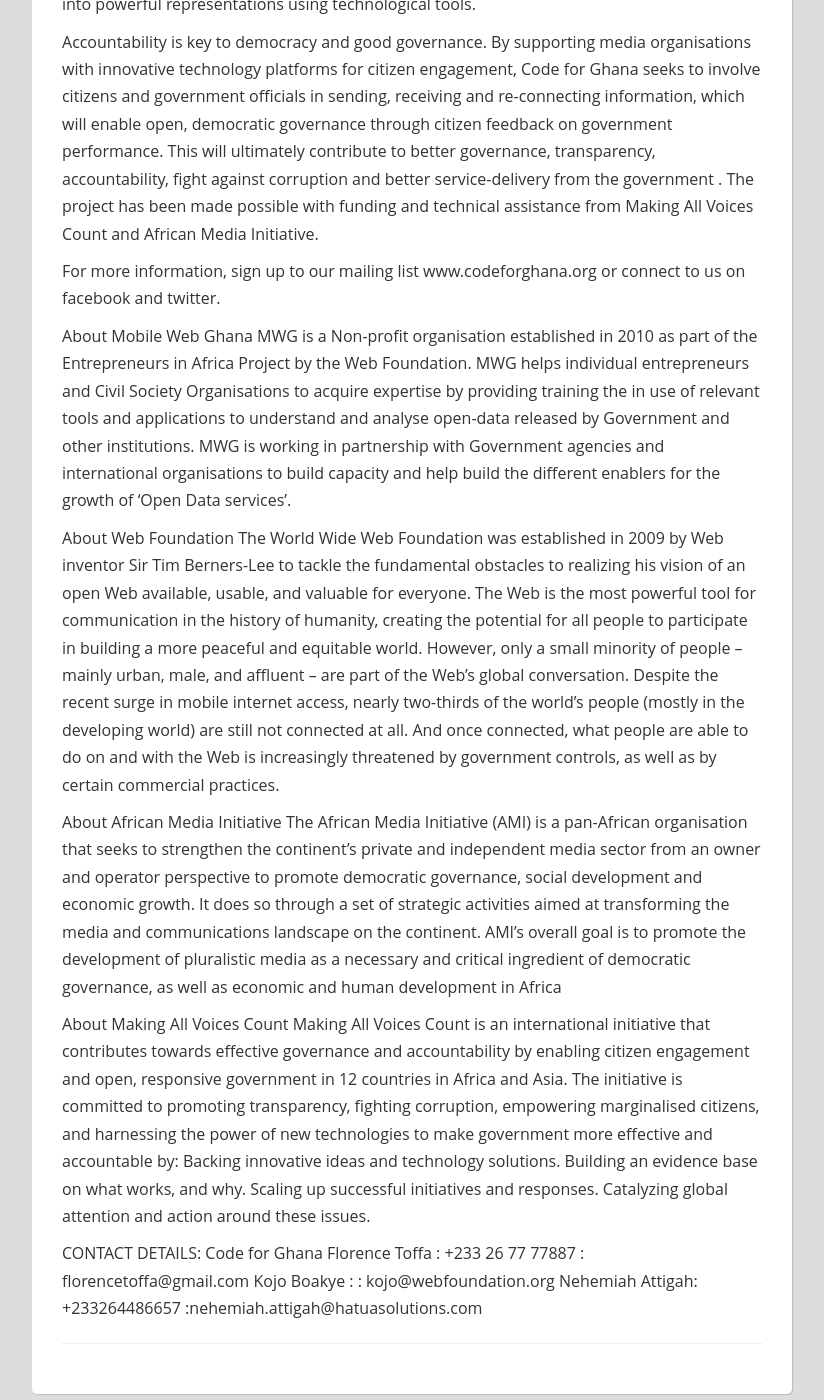
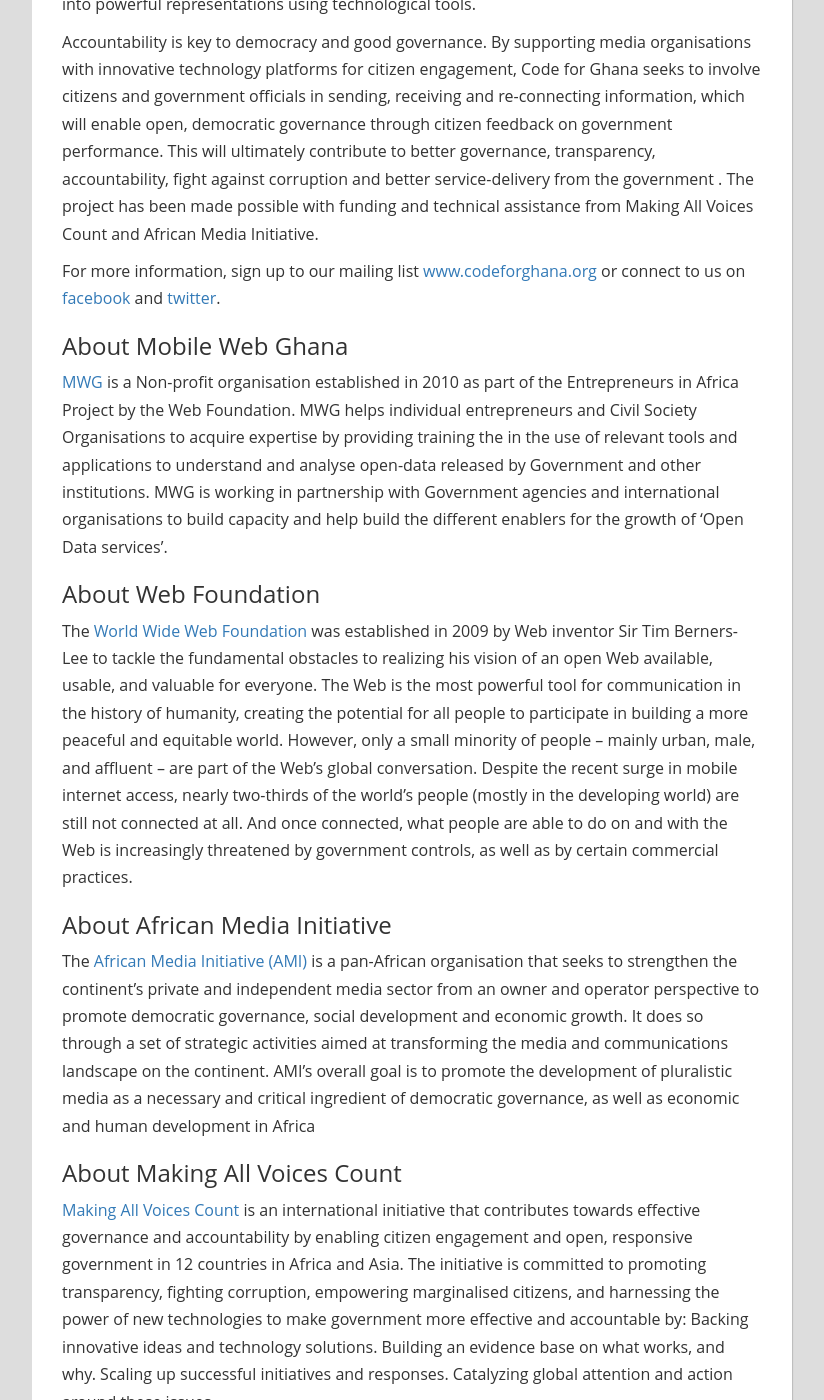
Before and after one commit to CodeForAfrica/CodeForGhana.org, a Jekyll site: the page built from _posts/2015-01-28-press-release.md, in a window 1280 px wide and 1400 px high, scrolled down 943 px. Shown: the whole window, without its empty margins (38-862 px from the left). Built offline with Jekyll 4.4.1, drawn with Linux system fonts in a browser that asks for light colours; comment, search, counter and statistics services are not loaded; some of the changed text lies outside the part shown.

Commit message:
added links to blog posts

```diff
--- a/_posts/2015-01-28-press-release.md
+++ b/_posts/2015-01-28-press-release.md
@@ -14,28 +14,27 @@
 Accountability is key to democracy and good governance. By supporting media organisations with innovative technology platforms for citizen engagement, Code for Ghana seeks to involve citizens and government officials in sending, receiving and re-connecting information, which will enable open, democratic governance through citizen feedback on government performance. This will ultimately contribute to better governance, transparency, accountability, fight against corruption and better service-delivery from the government . The project has been made possible with funding and technical assistance from Making All Voices Count and African Media Initiative.
 
 
-For more information, sign up to our mailing list www.codeforghana.org or connect to us on facebook and twitter.
+For more information, sign up to our mailing list [www.codeforghana.org](http://www.codeforghana.org) or connect to us on [facebook](https://www.facebook.com/pages/CodeforGhana/618488864856388) and [twitter](https://twitter.com/CodeforGhana).
 
 
+###About Mobile Web Ghana
+[MWG](http://www.mobilewebghana.org) is a Non-profit organisation established in 2010 as part of the Entrepreneurs in Africa Project by the Web Foundation. MWG helps individual entrepreneurs and Civil Society Organisations to acquire expertise by providing training the in the use of relevant tools and applications to understand and analyse open-data released by Government and other institutions. MWG is working in partnership with Government agencies and international organisations to build capacity and help build the different enablers for the growth of ‘Open Data services’.
 
-About Mobile Web Ghana
-MWG is a Non-profit organisation established in 2010 as part of the Entrepreneurs in Africa Project by the Web Foundation. MWG helps individual entrepreneurs and Civil Society Organisations to acquire expertise by providing training the in use of relevant tools and applications to understand and analyse open-data released by Government and other institutions. MWG is working in partnership with Government agencies and international organisations to build capacity and help build the different enablers for the growth of ‘Open Data services’.
+###About Web Foundation
+The [World Wide Web Foundation](http://www.webfoundation.org) was established in 2009 by Web inventor Sir Tim Berners-Lee to tackle the fundamental obstacles to realizing his vision of an open Web available, usable, and valuable for everyone. The Web is the most powerful tool for communication in the history of humanity, creating the potential for all people to participate in building a more peaceful and equitable world. However, only a small minority of people – mainly urban, male, and affluent – are part of the Web’s global conversation. Despite the recent surge in mobile internet access, nearly two-thirds of the world’s people (mostly in the developing world) are still not connected at all. And once connected, what people are able to do on and with the Web is increasingly threatened by government controls, as well as by certain commercial practices.
 
-About Web Foundation
-The World Wide Web Foundation was established in 2009 by Web inventor Sir Tim Berners-Lee to tackle the fundamental obstacles to realizing his vision of an open Web available, usable, and valuable for everyone. The Web is the most powerful tool for communication in the history of humanity, creating the potential for all people to participate in building a more peaceful and equitable world. However, only a small minority of people – mainly urban, male, and affluent – are part of the Web’s global conversation. Despite the recent surge in mobile internet access, nearly two-thirds of the world’s people (mostly in the developing world) are still not connected at all. And once connected, what people are able to do on and with the Web is increasingly threatened by government controls, as well as by certain commercial practices.
+###About African Media Initiative
+The [African Media Initiative (AMI)](http://www.africanmediainitiative.org) is a pan-African organisation that seeks to strengthen the continent’s private and independent media sector from an owner and operator perspective to promote democratic governance, social development and economic growth. It does so through a set of strategic activities aimed at transforming the media and communications landscape on the continent. AMI’s overall goal is to promote the development of pluralistic media as a necessary and critical ingredient of democratic governance, as well as economic and human development in Africa
 
-About African Media Initiative
-The African Media Initiative (AMI) is a pan-African organisation that seeks to strengthen the continent’s private and independent media sector from an owner and operator perspective to promote democratic governance, social development and economic growth. It does so through a set of strategic activities aimed at transforming the media and communications landscape on the continent. AMI’s overall goal is to promote the development of pluralistic media as a necessary and critical ingredient of democratic governance, as well as economic and human development in Africa
-
-About Making All Voices Count
-Making All Voices Count is an international initiative that contributes towards effective governance and accountability by enabling citizen engagement and open, responsive government in 12 countries in Africa and Asia. The initiative is committed to promoting transparency, fighting corruption, empowering marginalised citizens, and harnessing the power of new technologies to make government more effective and accountable by:
+###About Making All Voices Count
+[Making All Voices Count](http://www.makingallvoicescount.org) is an international initiative that contributes towards effective governance and accountability by enabling citizen engagement and open, responsive government in 12 countries in Africa and Asia. The initiative is committed to promoting transparency, fighting corruption, empowering marginalised citizens, and harnessing the power of new technologies to make government more effective and accountable by:
 Backing innovative ideas and technology solutions.
 Building an evidence base on what works, and why.
 Scaling up successful initiatives and responses.
 Catalyzing global attention and action around these issues.
 
 
-CONTACT DETAILS:
+###CONTACT DETAILS:
 Code for Ghana
 Florence Toffa : +233 26 77 77887 : florencetoffa@gmail.com
 Kojo Boakye : : kojo@webfoundation.org
```
Also changed, not shown: _posts/2015-01-29-open-data-barometer.md (+11 -8 lines).
